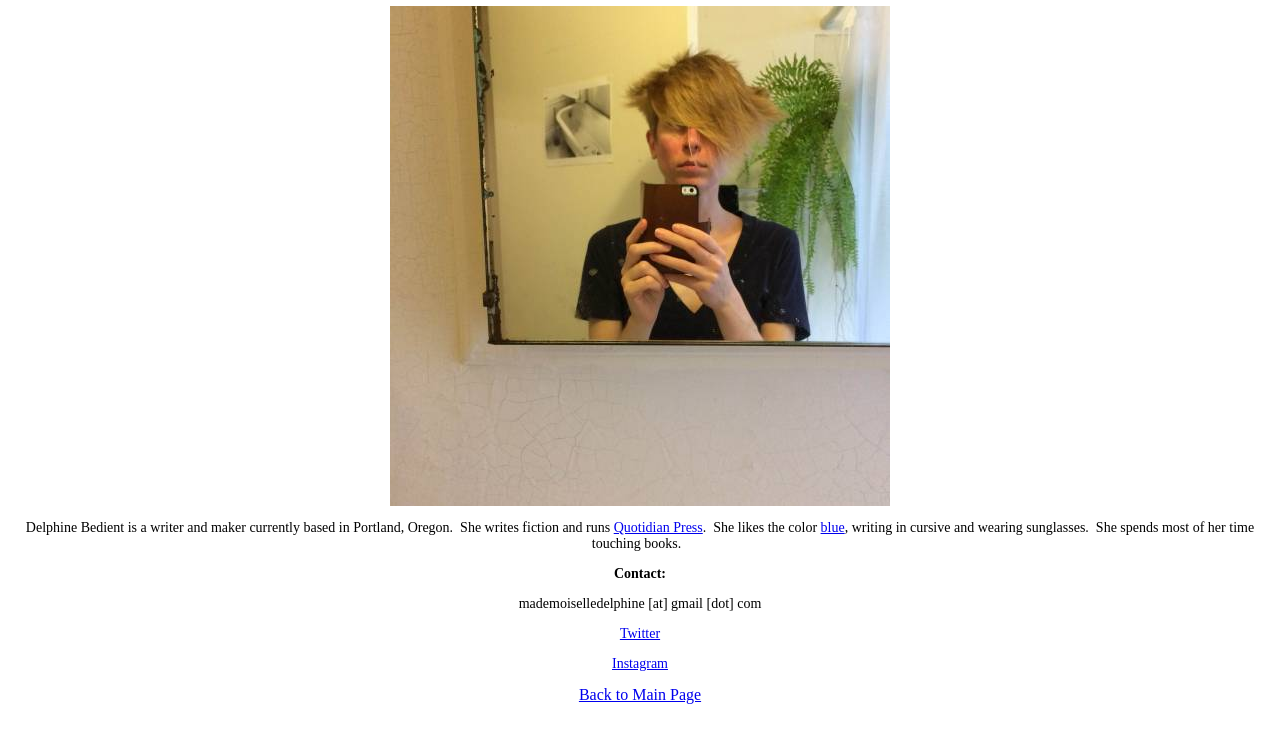
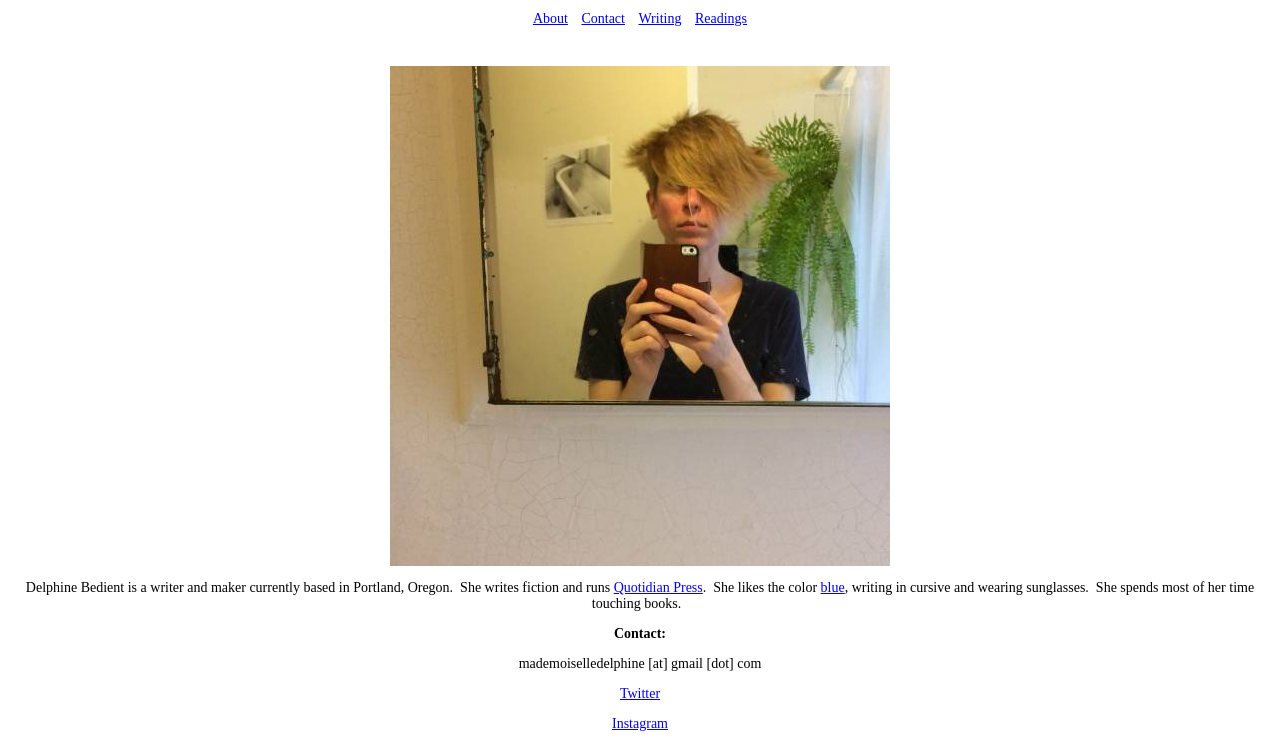
Before and after one commit to missdelphine/missdelphine.github.io, a plain HTML site: page about.html in a window 1280 px wide. Shown: the part 208-954 px from the top of the page. Before the commit the page ends 920 px from the top, so only its background shows below. Drawn offline with Linux system fonts and the light colour scheme.

Commit message:
added nav bar

```diff
--- a/about.html
+++ b/about.html
@@ -2,33 +2,49 @@
 	<head>
 			<title>Delphine Bedient</title>
 
-<style>
-p    {font-family: futura; font-size: 14px; text-align: center;}
-</style>
+		<style>
+			body {
+				font-family: futura;
+				font-size: 14px;
+				text-align: center;
+			}
+			#flex-inner a {
+					margin: 0 5px;
+			}
+		</style>
 
 	</head>
 	<body>
-
-		<div style="text-align: center; padding-top: 10%">
+		<div style=" padding-top: 10%">
 			<h1 style="font-family: futura;">About</h1>
 			<nav class="nav">
-        <ul>
-        	<u1 style="font-family: futura; font-size: 14px;text-align: center;"
-
-        </ul>
-      </nav>
-      <p><img src="self.jpg"></p><p>Delphine Bedient is a writer and maker currently based in Portland, Oregon. &nbsp;She writes fiction and runs <a href="http://quotidianpress.com/"">Quotidian Press</a>. &nbsp;She likes the color <a href="https://www.google.com/search?q=international+klein+blue&rlz=1C5CHFA_enUS503US506&source=lnms&tbm=isch&sa=X&ved=0ahUKEwj1i535z8LcAhWnpFkKHc4YB3oQ_AUICigB&biw=1237&bih=631">blue</a>, writing in cursive and wearing sunglasses. &nbsp;She spends most of her time touching books. &nbsp;</p><p><strong>Contact:</strong></p><p>mademoiselledelphine [at] gmail [dot] com</p><p><a href="https://twitter.com/missdelphine">Twitter</a></p><p><a href="https://www.instagram.com/mademoiselledelphine/">Instagram</a></p><p></p>
-
-      <a>
-
-      <a style="font-family: futura;"
-
-<a href="http://www.delphine.fail/">Back to Main Page</a>
-
-
-
-	</div>
-
-
+				<div style="font-family: futura; font-size: 14px; display: flex;">
+					<div id="flex-inner" style="justify-content: center; margin: 15px auto 25px;">
+						<a href="about.html">About</a>
+						<a href="mailto:mademoiselledelphine@gmail.com">Contact</a>
+						<a href="writing.html">Writing</a>
+						<a href="readings.html">Readings</a>
+					</div>
+				</div>
+			</nav>
+			<p>
+				<img src="self.jpg">
+			</p>
+			<p>
+				Delphine Bedient is a writer and maker currently based in Portland, Oregon. &nbsp;She writes fiction and runs <a href="http://quotidianpress.com/">Quotidian Press</a>. &nbsp;She likes the color <a href="https://www.google.com/search?q=international+klein+blue&rlz=1C5CHFA_enUS503US506&source=lnms&tbm=isch&sa=X&ved=0ahUKEwj1i535z8LcAhWnpFkKHc4YB3oQ_AUICigB&biw=1237&bih=631">blue</a>, writing in cursive and wearing sunglasses. &nbsp;She spends most of her time touching books. &nbsp;
+			</p>
+			<p>
+				<strong>Contact:</strong>
+			</p>
+			<p>
+				mademoiselledelphine [at] gmail [dot] com
+			</p>
+			<p>
+				<a href="https://twitter.com/missdelphine">Twitter</a>
+			</p>
+			<p>
+				<a href="https://www.instagram.com/mademoiselledelphine/">Instagram</a>
+			</p>
+		</div>
 	</body>
 </html>
```
Also changed, not shown: index.html (+7 -3 lines).
